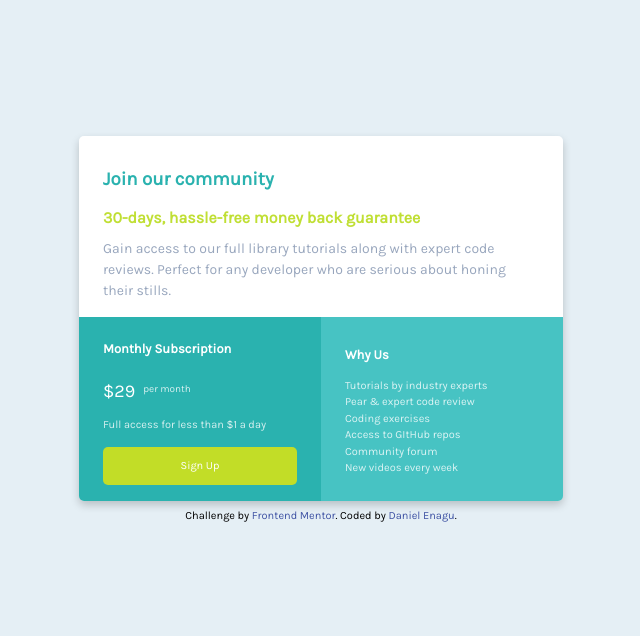
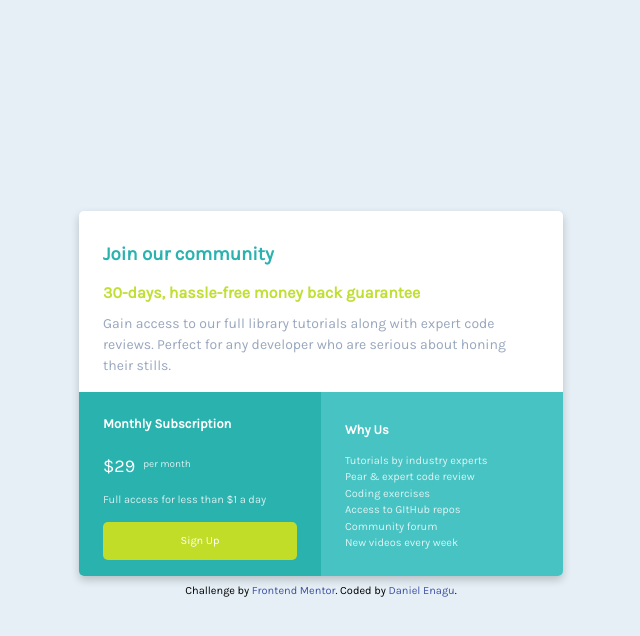
Before and after one commit to DannyEnagu/single-page-price-component, a plain HTML site: page index.html in a window 1280 px wide. Shown: the whole page, without its empty margins (319-959 px from the left). Drawn offline with Linux system fonts and the light colour scheme.

Commit message:
update to CSS styles
made some small adjustments to the CSS body element.

```diff
--- a/css-styles/styles.css
+++ b/css-styles/styles.css
@@ -22,10 +22,13 @@
 }
 
 body {
+   display: flex;
+  flex-direction: column;
+  align-items: center;
+  justify-content: center;
   font-family: karla, sans-serif;
   background-color: hsl(204, 43%, 93%);
   min-height: 100vh;
-  padding-top: 10%;
   font-size: 16px;
 }
 a {
```
